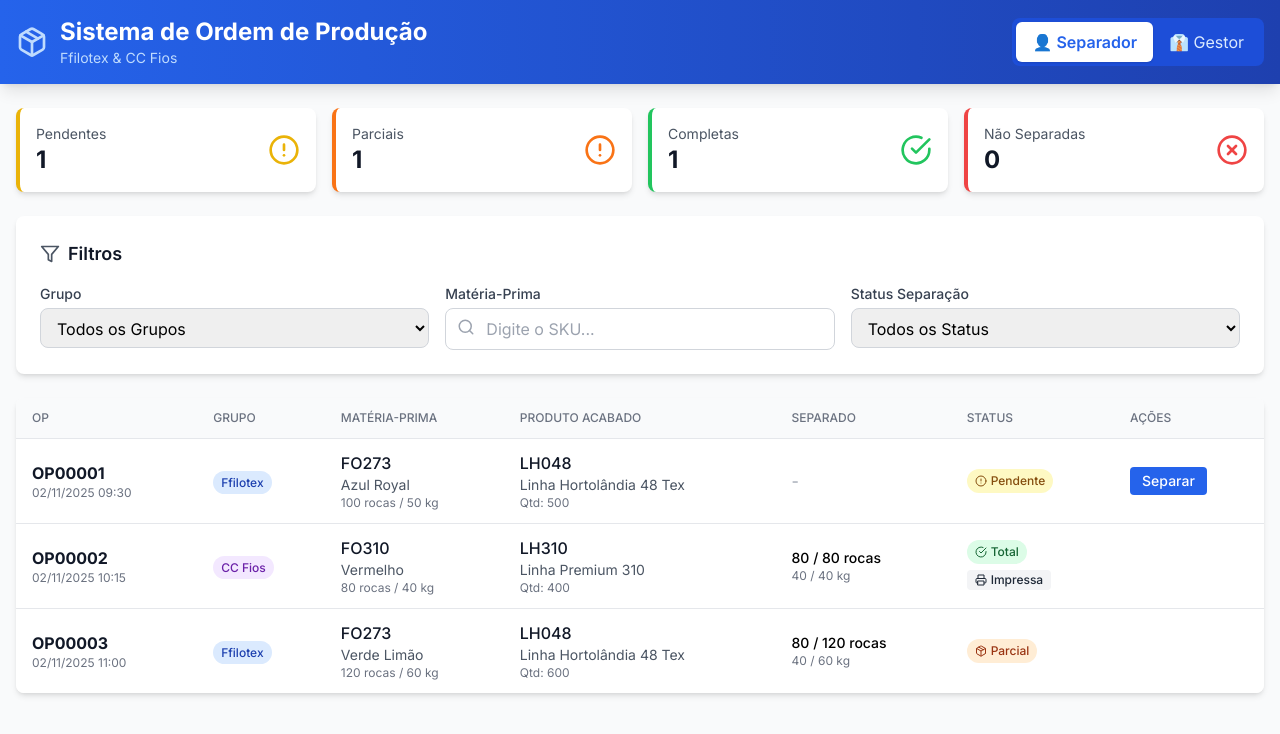
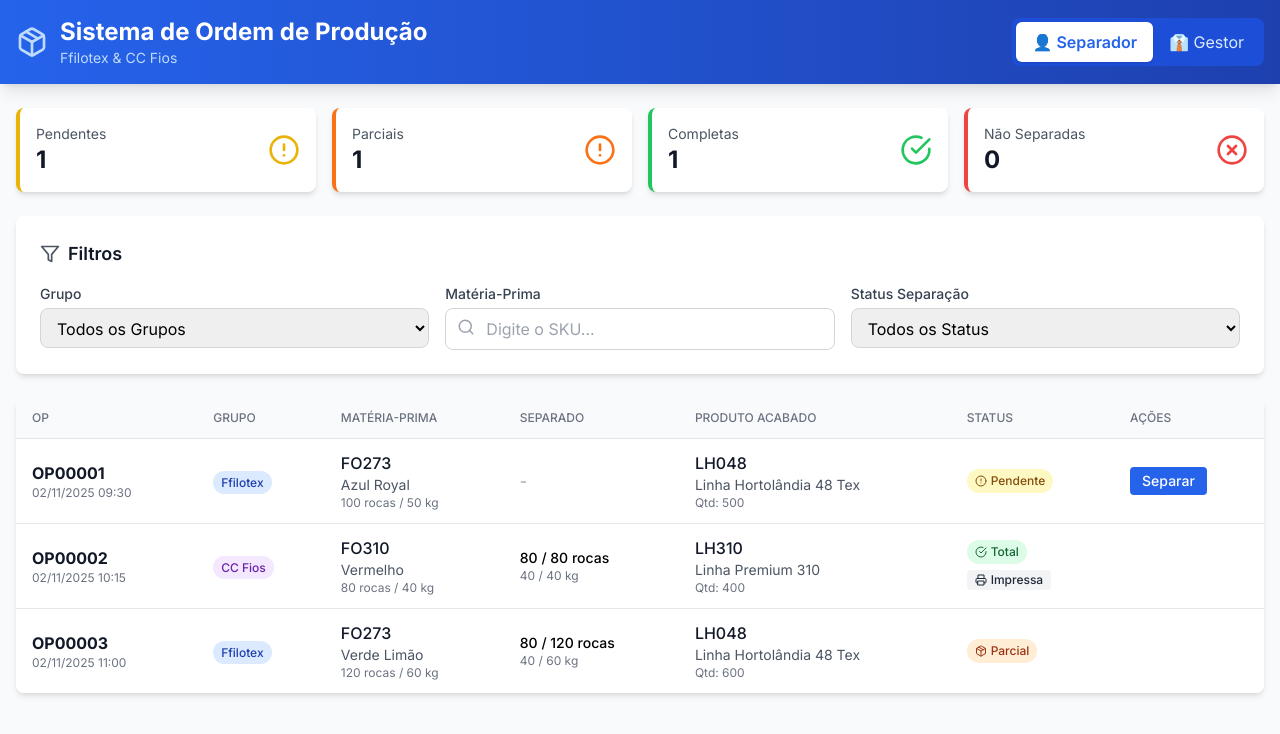
Before and after one commit to Juninhorezini/Sistema-Op, a React (Vite) app: page / in a window 1280 px wide. Shown: the top 734 px of the page. Built offline with nearby package versions, Linux system fonts and the light colour scheme; no server answers; the HTML template or start-up script is replaced by a standard one.

Commit message:
fix: adjust table layout for OPs and restore product column

```diff
--- a/src/App.jsx
+++ b/src/App.jsx
@@ -472,6 +472,7 @@ export default function App() {
     </div>
   )}
 
+{/* Tabela de OPs */}
         <div className="bg-white rounded-lg shadow-md overflow-hidden">
           <div className="overflow-x-auto">
             <table className="min-w-full divide-y divide-gray-200">
@@ -480,8 +481,8 @@ export default function App() {
                   <th className="px-4 py-3 text-left text-xs font-medium text-gray-500 uppercase">OP</th>
                   <th className="px-4 py-3 text-left text-xs font-medium text-gray-500 uppercase">Grupo</th>
                   <th className="px-4 py-3 text-left text-xs font-medium text-gray-500 uppercase">Matéria-Prima</th>
+                  <th className="px-4 py-3 text-left text-xs font-medium text-gray-500 uppercase">Separado</th>
                   <th className="px-4 py-3 text-left text-xs font-medium text-gray-500 uppercase">Produto Acabado</th>
-                  <th className="px-4 py-3 text-left text-xs font-medium text-gray-500 uppercase">Separado</th>
                   <th className="px-4 py-3 text-left text-xs font-medium text-gray-500 uppercase">Status</th>
                   <th className="px-4 py-3 text-left text-xs font-medium text-gray-500 uppercase">Ações</th>
                 </tr>
@@ -519,11 +520,6 @@ export default function App() {
                         <div className="text-xs text-gray-500">{op.quantidade_rocas} rocas / {op.quantidade_kg} kg</div>
                       </td>
                       <td className="px-4 py-3">
-                        <div className="font-medium text-gray-900">{op.sku_produtoAcabado}</div>
-                        <div className="text-sm text-gray-600">{op.descricao_produtoAcabado}</div>
-                        <div className="text-xs text-gray-500">Qtd: {op.quantidade_produtoAcabado}</div>
-                      </td>
-                      <td className="px-4 py-3">
                         {op.statusSeparacao === 'Pendente' ? (
                           <span className="text-gray-400">-</span>
                         ) : (
@@ -536,6 +532,11 @@ export default function App() {
                             </div>
                           </div>
                         )}
+                      </td>
+                      <td className="px-4 py-3">
+                        <div className="font-medium text-gray-900">{op.sku_produtoAcabado}</div>
+                        <div className="text-sm text-gray-600">{op.descricao_produtoAcabado}</div>
+                        <div className="text-xs text-gray-500">Qtd: {op.quantidade_produtoAcabado}</div>
                       </td>
                       <td className="px-4 py-3">
                         <StatusBadge status={op.statusSeparacao} />
```
